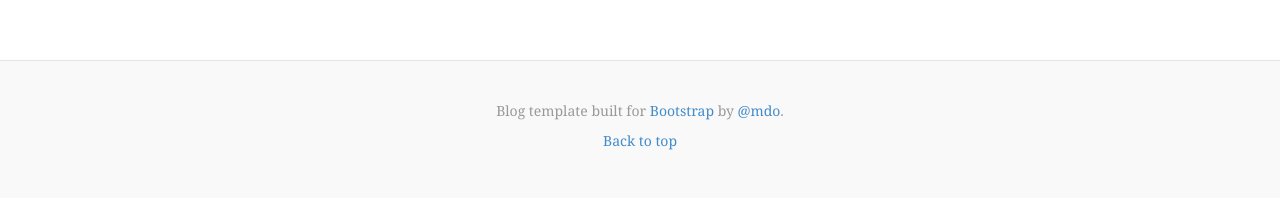
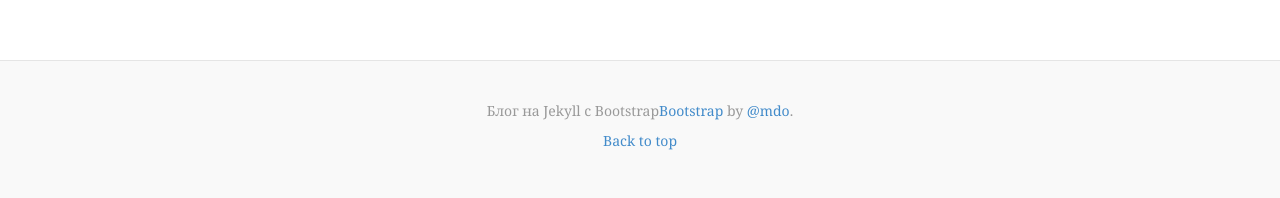
Before and after one commit to anatoliy017/anatoliy017.github.io, a Jekyll site: the page built from index.md, in a window 1280 px wide. Shown: the part 1306-1504 px from the top of the page. Built offline with Jekyll 4.4.1, drawn with Linux system fonts in a browser that asks for light colours; comment, search, counter and statistics services are not loaded.

Commit message:
Update footer.html

```diff
--- a/_includes/footer.html
+++ b/_includes/footer.html
@@ -1,5 +1,5 @@
 <div class="blog-footer">
-      <p>Blog template built for <a href="http://getbootstrap.com">Bootstrap</a> by <a href="https://twitter.com/mdo">@mdo</a>.</p>
+      <p>Блог на Jekyll c Bootstrap<a href="http://getbootstrap.com">Bootstrap</a> by <a href="https://twitter.com/mdo">@mdo</a>.</p>
       <p>
         <a href="#">Back to top</a>
       </p>
```
